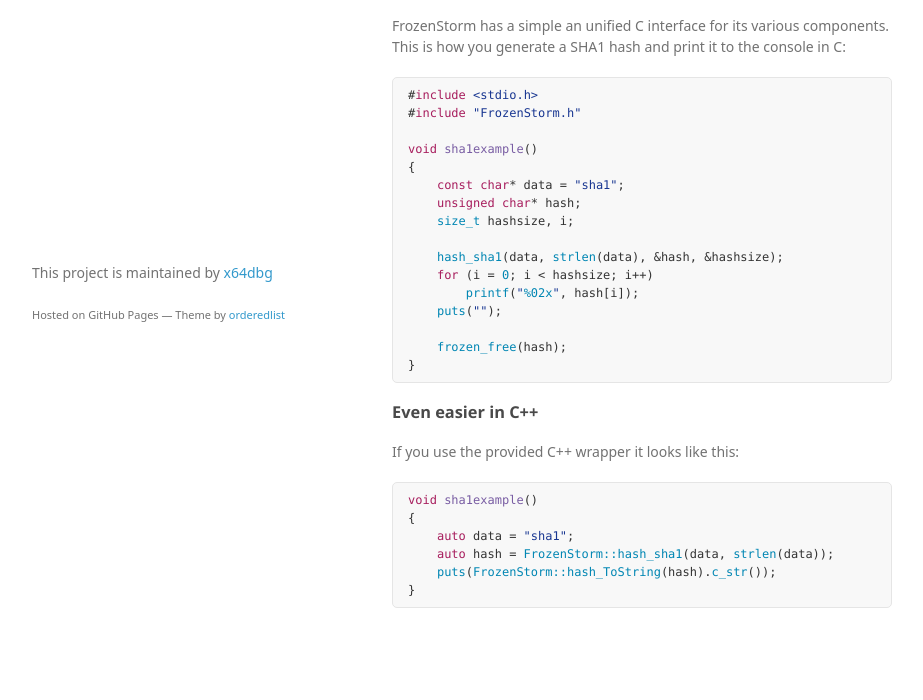
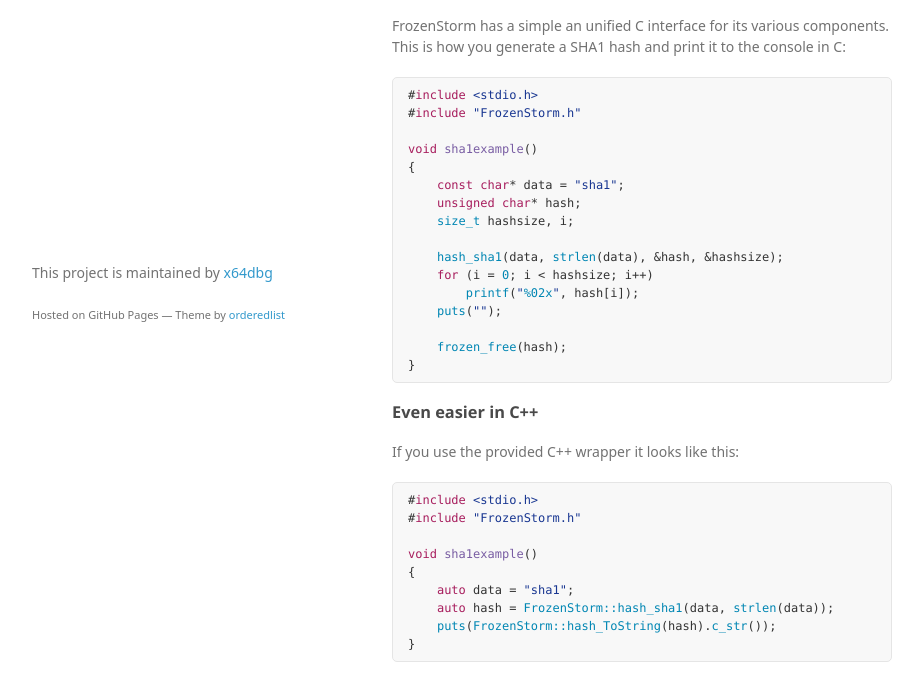
Before and after one commit to x64dbg/FrozenStorm, a plain HTML site: page index.html in a window 1280 px wide. Shown: the part 406-1106 px from the top of the page, without its empty margins (178-1101 px from the left). Before the commit the page ends 1084 px from the top, so only its background shows below. Drawn offline with Linux system fonts and the light colour scheme; a web font is replaced by a local one.

Commit message:
Create gh-pages branch via GitHub

```diff
--- a/index.html
+++ b/index.html
@@ -57,7 +57,10 @@
 
 <p>If you use the provided C++ wrapper it looks like this:</p>
 
-<div class="highlight highlight-source-c++"><pre><span class="pl-k">void</span> <span class="pl-en">sha1example</span>()
+<div class="highlight highlight-source-c++"><pre>#<span class="pl-k">include</span> <span class="pl-s"><span class="pl-pds">&lt;</span>stdio.h<span class="pl-pds">&gt;</span></span>
+#<span class="pl-k">include</span> <span class="pl-s"><span class="pl-pds">"</span>FrozenStorm.h<span class="pl-pds">"</span></span>
+
+<span class="pl-k">void</span> <span class="pl-en">sha1example</span>()
 {
     <span class="pl-k">auto</span> data = <span class="pl-s"><span class="pl-pds">"</span>sha1<span class="pl-pds">"</span></span>;
     <span class="pl-k">auto</span> hash = <span class="pl-c1">FrozenStorm::hash_sha1</span>(data, <span class="pl-c1">strlen</span>(data));
```
Also changed, not shown: params.json (+1 -1 lines).
